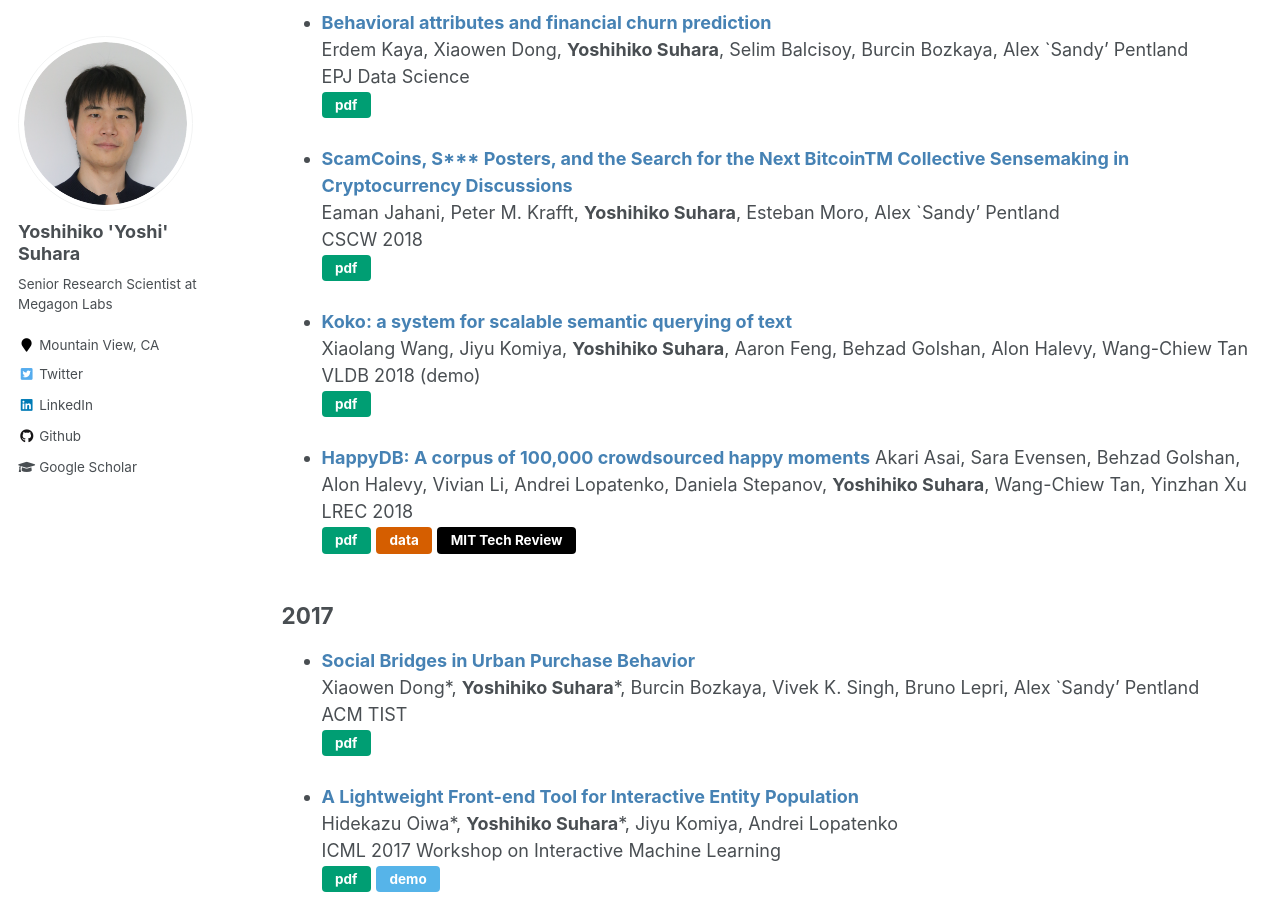
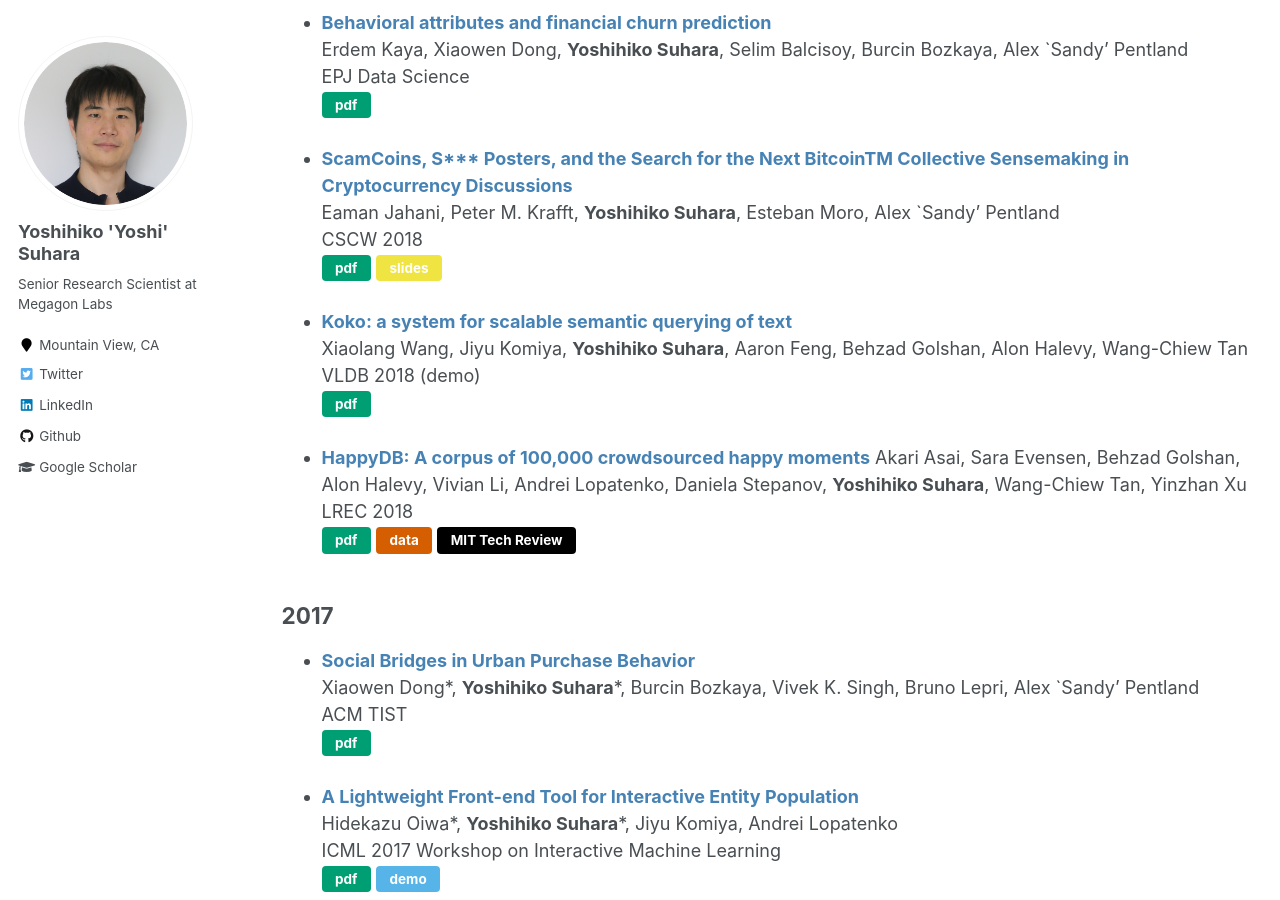
Before and after one commit to suhara/suhara.github.io, a Jekyll site: the page built from _pages/publications.md, in a window 1280 px wide and 900 px high, scrolled down 2926 px. Built offline with Jekyll 4.4.1, drawn with Linux system fonts in a browser that asks for light colours.

Commit message:
Update publications.md

```diff
--- a/_pages/publications.md
+++ b/_pages/publications.md
@@ -115,6 +115,7 @@
 Eaman Jahani, Peter M. Krafft, __Yoshihiko  Suhara__, Esteban  Moro, Alex `Sandy' Pentland
 CSCW 2018
 [pdf](https://dl.acm.org/doi/abs/10.1145/3274348){:class="btn btn-pdf"}
+[slides](https://drive.google.com/file/d/0BzUjOVWyC6wTV202Y2tFZEFEZHBrc1pncGtPaUxUX2QxdDdz/view){:class="btn btn-slides"}
 
 - [__Koko: a system for scalable semantic querying of text__](https://dl.acm.org/doi/10.14778/3229863.3236249)
 Xiaolang Wang, Jiyu Komiya, __Yoshihiko Suhara__, Aaron Feng, Behzad Golshan, Alon Halevy, Wang-Chiew Tan
```
